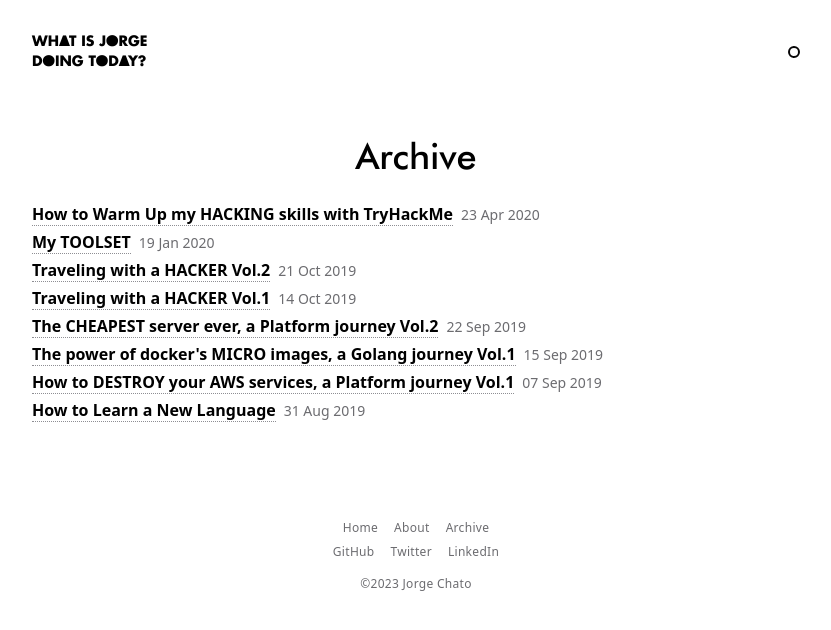
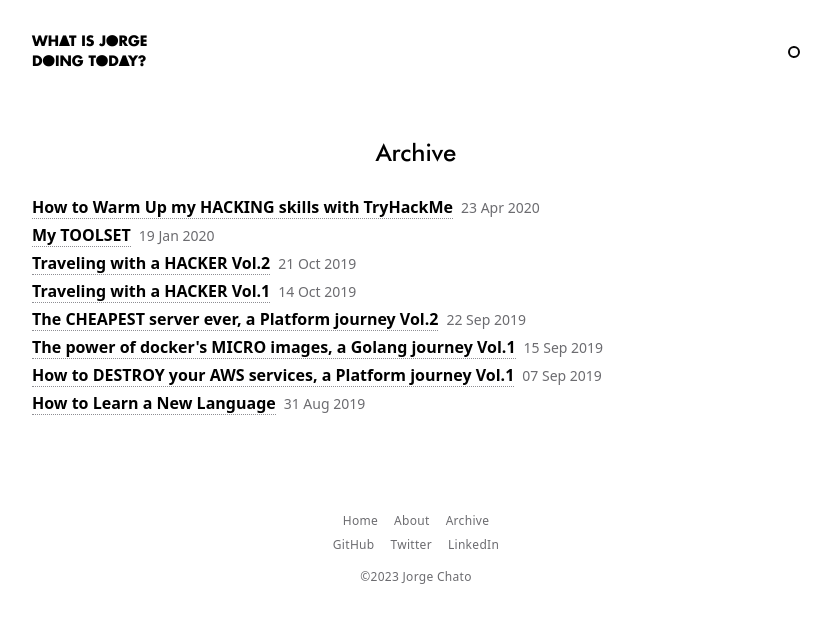
Before and after one commit to jorgechato/whatisjorgedoing.today, a Next.js app: page /archive in a window 1280 px wide. Shown: the top 630 px of the page, without its empty margins (224-1055 px from the left). Built offline with nearby package versions, Linux system fonts and the light colour scheme.

Commit message:
UPDATE title size

```diff
--- a/app/archive/page.tsx
+++ b/app/archive/page.tsx
@@ -9,7 +9,7 @@ export const metadata = {
 export default function Home() {
     return (
         <>
-            <h1 className="text-4xl mb-6 text-center">
+            <h1 className="text-2xl mb-6 text-center">
                 <span className={H1Font.className}>
                     Archive
                 </span>
--- a/app/page.tsx
+++ b/app/page.tsx
@@ -12,13 +12,13 @@ export const metadata = {
 export default function Home() {
     return (
         <>
-            <div className={`text-2xl mb-4 ${H1Font.className}`} style={{ fontWeight: 'bold' }}>
+            <div className={`text-xl mb-4 ${H1Font.className}`} style={{ fontWeight: 'bold' }}>
                 <span className="text-grey-darkest">#</span> Projects
             </div>
             <ProjectList/>
 
             <Link href="/archive">
-                <div className={`text-2xl ${H1Font.className} my-4`} style={{ fontWeight: 'bold' }}>
+                <div className={`text-xl ${H1Font.className} my-4`} style={{ fontWeight: 'bold' }}>
                     <span className="text-grey-darkest">#</span> Archive
                 </div>
             </Link>
```
